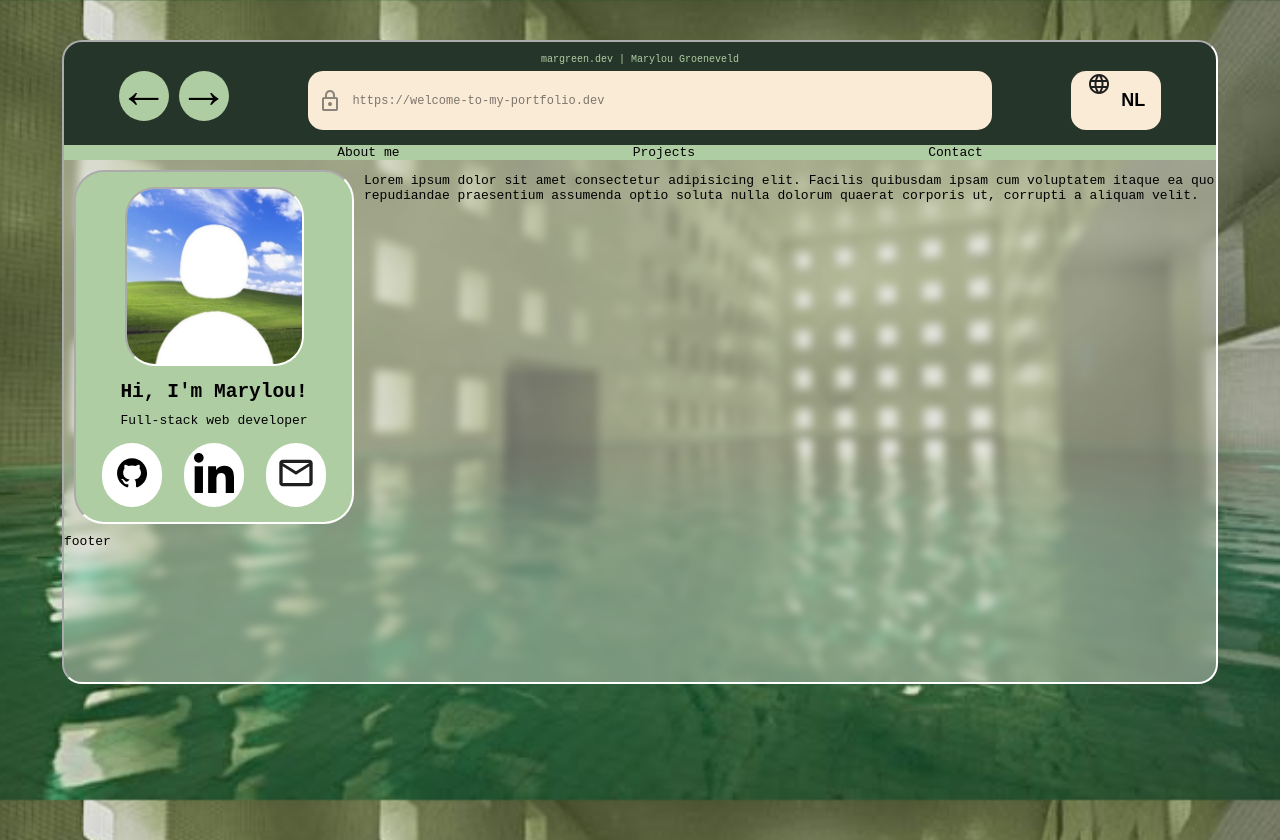
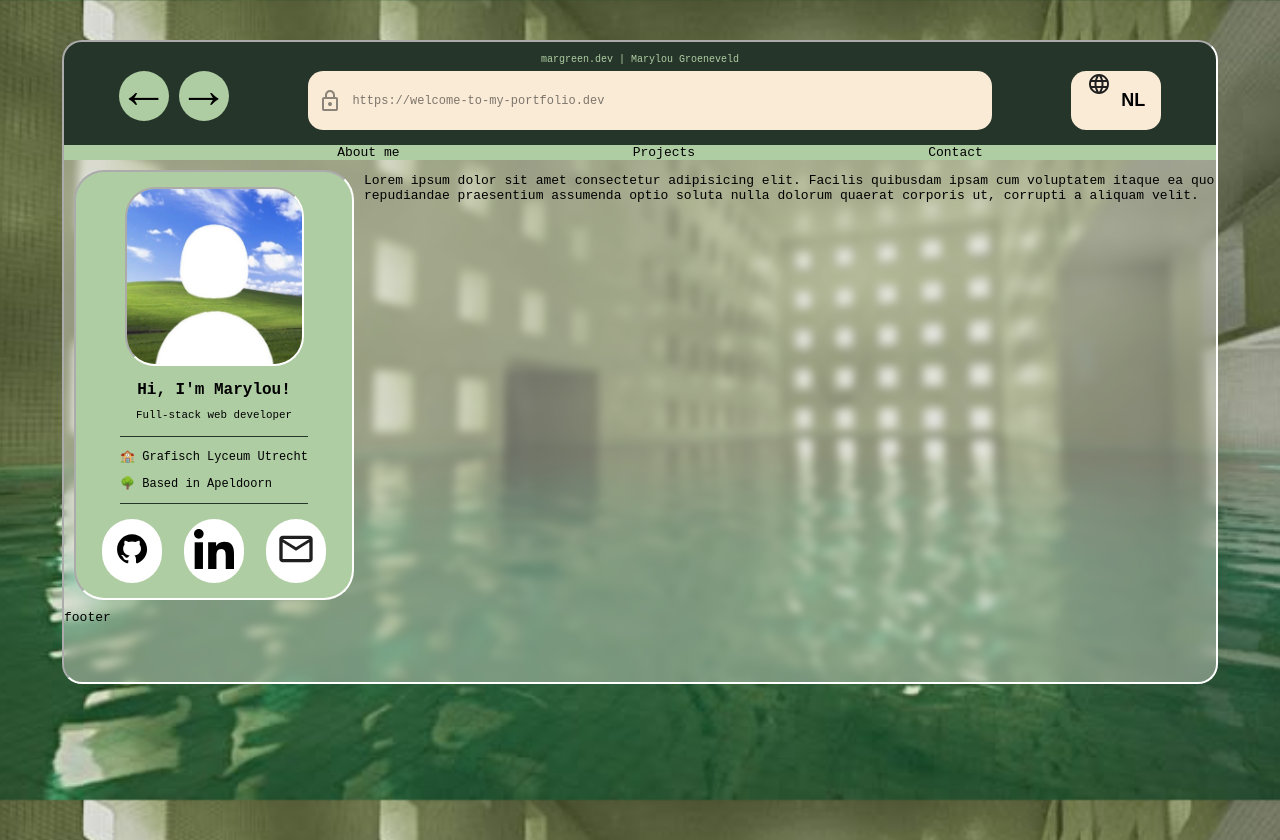
Before and after one commit to MarGreenDev/margreendev-portfolio, a React (Vite) app: page / in a window 1280 px wide. Built offline with nearby package versions, Linux system fonts and the light colour scheme.

Commit message:
finish v1 sidebar

```diff
--- a/src/App.jsx
+++ b/src/App.jsx
@@ -3,7 +3,7 @@ import Nav from "./components/nav";
 import Sidebar from "./components/sidebar";
 
 function App() {
-  const { t, i18n } = useTranslation();
+  const { i18n } = useTranslation();
 
   const switchLanguage = () => {
     const newLanguage = i18n.language === "en" ? "nl" : "en";
--- a/src/components/sidebar.jsx
+++ b/src/components/sidebar.jsx
@@ -14,11 +14,16 @@ export default function Sidebar() {
                 <p>{t("sidebar.description")}</p>
             </div>
 
+            <div className="where">
+                <p>🏫 {t("sidebar.school")}</p>
+                <p>🌳 {t("sidebar.home")}</p>
+            </div>
+
             <div className="sidebar-links">
-                <a className="link" href="https://github.com/MarGreenDev">
+                <a className="link" target="_blank" href="https://github.com/MarGreenDev">
                     <img src="github.svg" alt="github link" />
                 </a>
-                <a className="link" href="https://www.linkedin.com/in/marylou-groeneveld-861111217/">
+                <a className="link" target="_blank" href="https://www.linkedin.com/in/marylou-groeneveld-861111217/">
                     <img src="linkedin.svg" alt="linkedin link" />
                 </a>
                 <a className="link" href="mailto:marylougroeneveld@gmail.com">
--- a/src/i18n/en.json
+++ b/src/i18n/en.json
@@ -1,7 +1,9 @@
 {
     "sidebar": {
         "title": "Hi, I'm Marylou!",
-        "description": "Full-stack web developer"
+        "description": "Full-stack web developer",
+        "school": "Grafisch Lyceum Utrecht",
+        "home": "Based in Apeldoorn"
     },
     "nav": {
         "about-me": "About me",
--- a/src/i18n/nl.json
+++ b/src/i18n/nl.json
@@ -1,7 +1,9 @@
 {
     "sidebar": {
         "title": "Hi, ik ben Marylou!",
-        "description": "Full-stack web developer"
+        "description": "Full-stack web developer",
+        "school": "Grafisch Lyceum Utrecht",
+        "home": "Woont in Apeldoorn"
     },
     "nav": {
         "about-me": "Over mij",
--- a/src/index.css
+++ b/src/index.css
@@ -29,7 +29,7 @@ body {
   backdrop-filter: blur(5px);
   border-radius: 20px;
 
-  overflow: hidden;
+  overflow: auto;
 
   border: 2px inset white;
 }
@@ -165,7 +165,21 @@ aside .profile-photo {
 .sidebar-title p {
   margin: 0;
 
+  font-size: large;
   text-align: center;
+}
+
+.sidebar-title p {
+  font-size: smaller;
+}
+
+aside .where {
+  border-top: #26352A solid 1px;
+  border-bottom: #26352A solid 1px;
+}
+
+aside .where p {
+  font-size: small;
 }
 
 .sidebar-links {
```
